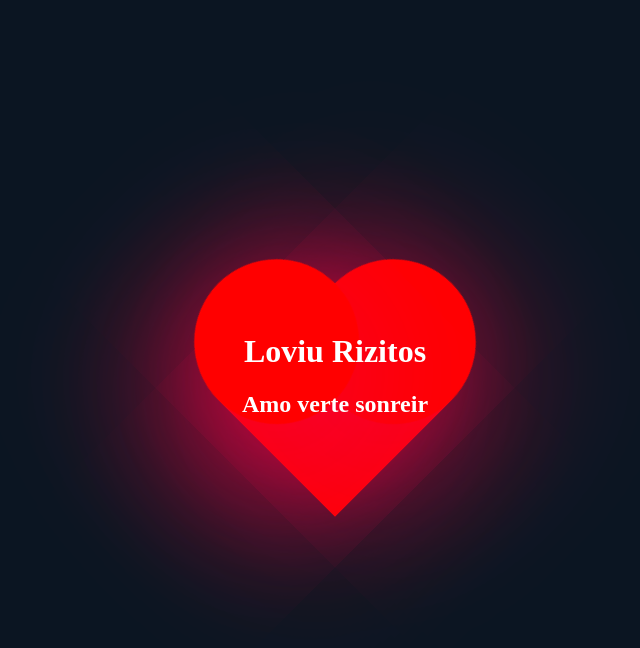
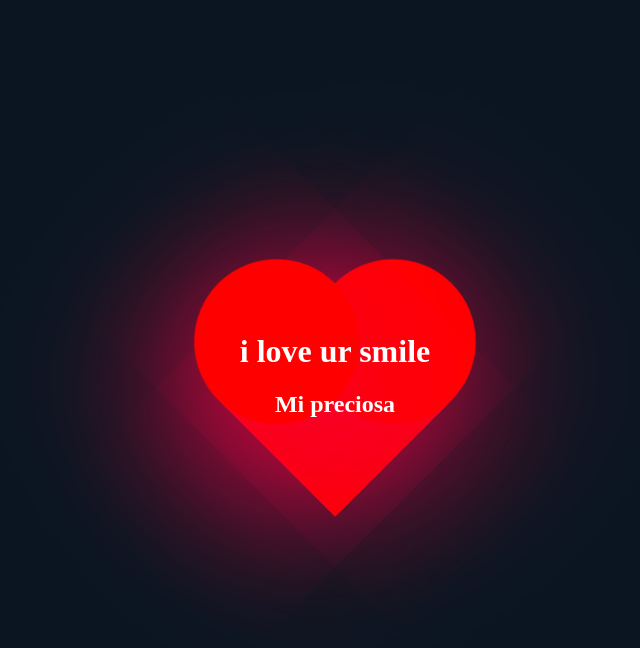
Before and after one commit to BraianJair/Letter, a plain HTML site: page index.html in a window 1280 px wide. Shown: the whole page, without its empty margins (305-945 px from the left). Drawn offline with Linux system fonts and the light colour scheme.

Commit message:
Update index.html

```diff
--- a/index.html
+++ b/index.html
@@ -75,7 +75,7 @@ h2 { color : white
 <body>
     <div class="heart"></div>
 
-    <div class="contenido"><h1>Loviu Rizitos</h1><h2>Amo verte sonreir</h2></div>
+    <div class="contenido"><h1>i love ur smile</h1><h2>Mi preciosa</h2></div>
 
 
 
```
